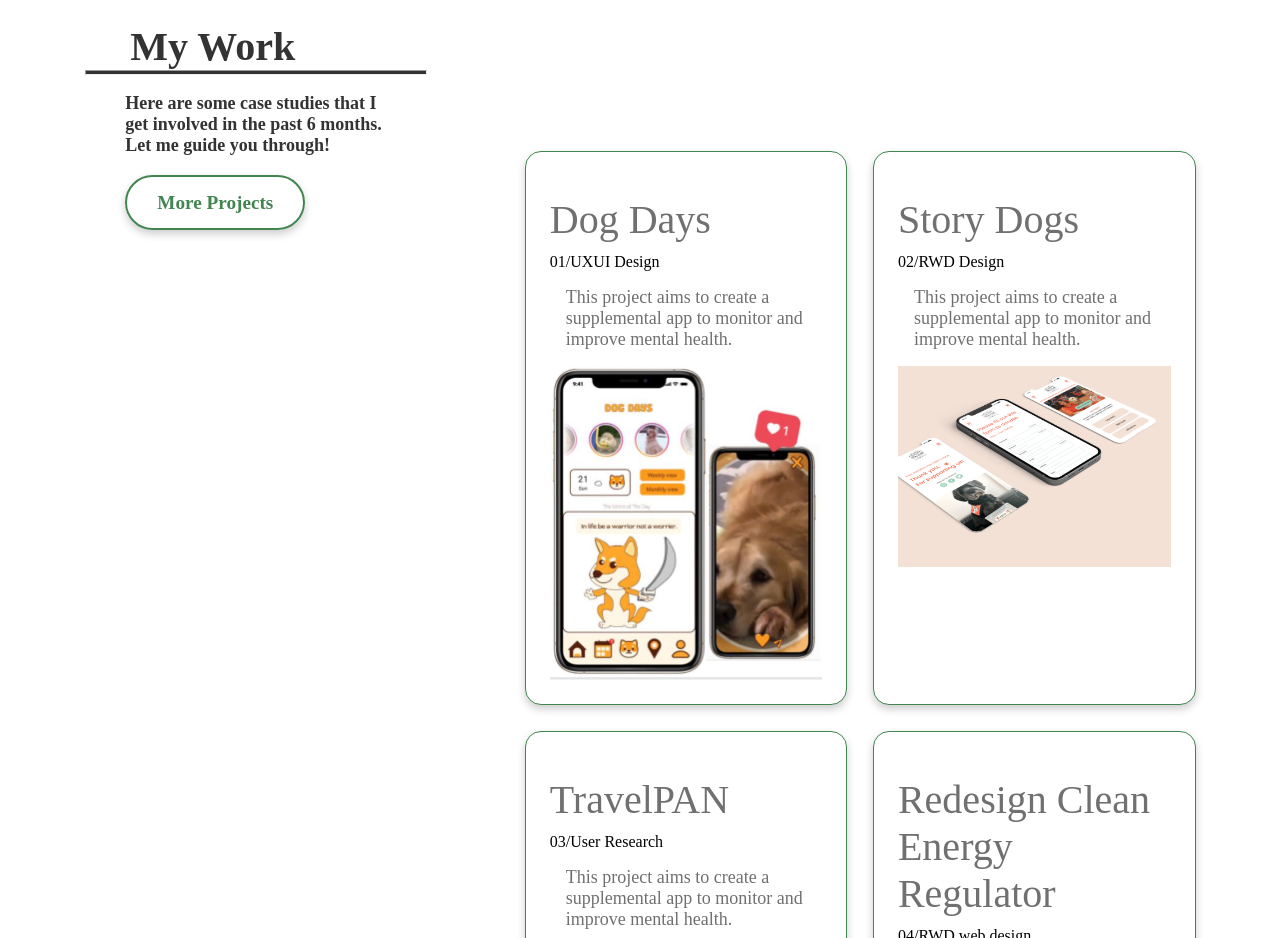
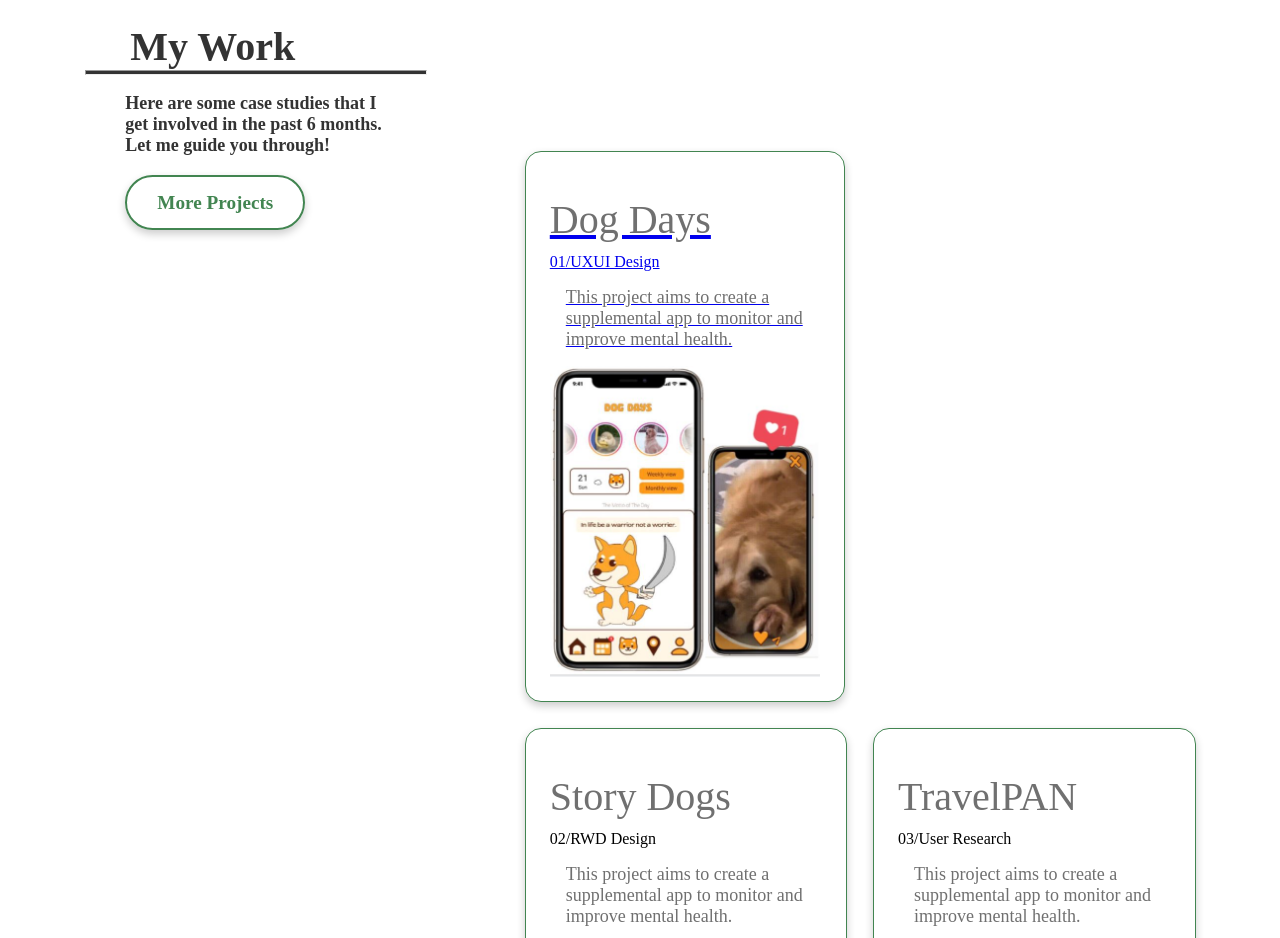
Before and after one commit to Jadehunmie/link-portfolio, a plain HTML site: page index.html in a window 1280 px wide. Shown: the part 1000-1938 px from the top of the page. Drawn offline with Linux system fonts and the light colour scheme; files whose address does not match are found by name.

Commit message:
update link

```diff
--- a/index.html
+++ b/index.html
@@ -85,13 +85,15 @@
     <button2>More Projects</button2>
 </div>
 <div class="container">
-    <div class="card ln">
-        <a href="https://github.com/Jadehunmie/UX_UI_HW_20"></a>
+    <a href="https://github.com/Jadehunmie/UX_UI_HW_20">
+        <div class="card ln">
+
         <h7>Dog Days</h7>
         <h8>01/UXUI Design</h8>
         <p>This project aims to create a supplemental app to monitor and improve mental health.</p>
         <img src="./Image/Dog days2.JPG">
     </div>
+    </a>
     <div class="card ln">
         <h7>Story Dogs</h7>
         <h8>02/RWD Design</h8>
```
